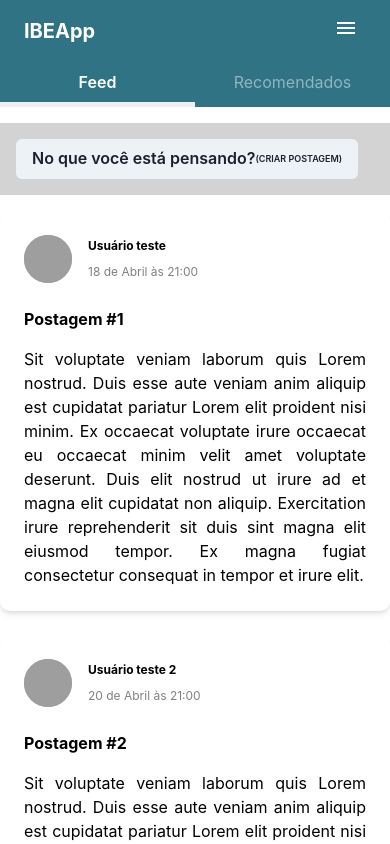
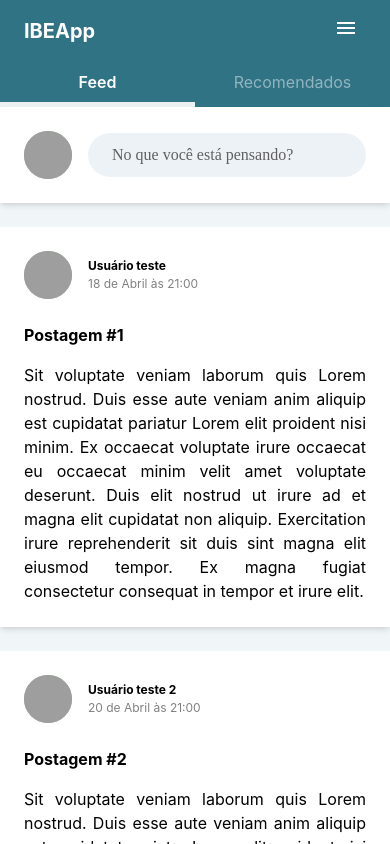
Before and after one commit to CodelabUnifesp/ibeac-web, a React (Create React App) app: page / in a window 390 px wide. Shown: the top 844 px of the page. Built offline with nearby package versions, Linux system fonts and the light colour scheme; grey boxes are pictures that could not be loaded; the HTML template or start-up script is replaced by a standard one.

Commit message:
style: Ajusta responsividade da tela de feed

```diff
--- a/src/components/Postagem/index.js
+++ b/src/components/Postagem/index.js
@@ -5,13 +5,18 @@ import {Stack, Box, Text, Flex} from '@chakra-ui/layout';
 import {Avatar} from '@chakra-ui/avatar';
 
 const Postagem = ({item} = {}) => (
-  <Box p={6} mb={6} borderRadius="10px" shadow="md" bgColor="white">
+  <Box
+    p={6}
+    mb={6}
+    borderRadius={{base: '0px', lg: '10px'}}
+    shadow="md"
+    bgColor="white">
     <Stack width="100%">
       <Flex mb={4} flexDirection="row" align="center">
         <Box mr={4}>
           <Avatar name="Usuário" src="https://bit.ly/dan-abramov" />
         </Box>
-        <Stack>
+        <Stack spacing={{base: 0, lg: 1}}>
           <Text fontWeight="bold" fontSize="xs" color="black">
             {item.userName}
           </Text>
--- a/src/layouts/default/index.js
+++ b/src/layouts/default/index.js
@@ -14,7 +14,7 @@ const Default = ({children} = {}) => {
 
   return (
     <>
-      <Container>
+      <Container bg="#F0F6F8">
         {/* <NavBar /> */}
         <Header open={menu} onMenu={() => setMenu(!menu)}>
           <Collapse in={menu} animateOpacity>
--- a/src/screens/Home/index.js
+++ b/src/screens/Home/index.js
@@ -14,7 +14,10 @@ import {
   ModalBody,
   ModalCloseButton,
   useDisclosure,
+  Flex,
 } from '@chakra-ui/react';
+
+import {Avatar} from '@chakra-ui/avatar';
 
 import {Button} from '@chakra-ui/button';
 
@@ -139,11 +142,31 @@ function Home(props) {
           </TabList>
         </Tabs>
 
-        <Box className="input" my={{base: 4, lg: 0}} p={4} bg="lightgrey">
-          <Button onClick={onOpen}>
-            No que você está pensando?{' '}
-            <span style={{fontSize: 9}}>(CRIAR POSTAGEM)</span>
-          </Button>
+        <Box
+          p={6}
+          mb={6}
+          borderRadius={{base: '0px', lg: '10px'}}
+          shadow="md"
+          bgColor="white">
+          <Flex flexDirection="row" align="center">
+            <Box mr={4}>
+              <Avatar name="Usuário" src="https://bit.ly/dan-abramov" />
+            </Box>
+            <Button
+              color="#606060"
+              fontFamily="Nunito Sans"
+              fontWeight="500"
+              borderRadius="50px"
+              w="100%"
+              h="auto"
+              display="inline-block"
+              textAlign="left"
+              p={3}
+              pl={6}
+              onClick={onOpen}>
+              No que você está pensando?{' '}
+            </Button>
+          </Flex>
         </Box>
 
         {tabPanel}
```
